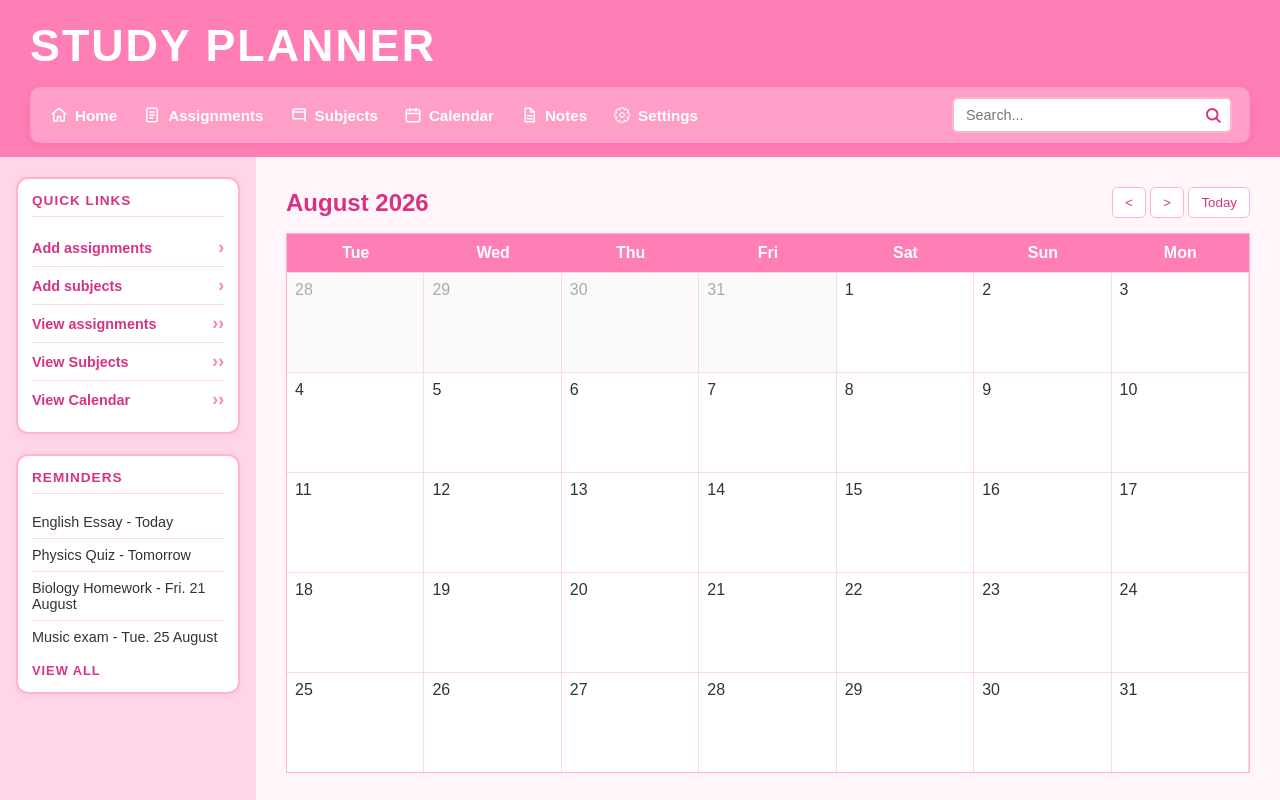
After one commit to chrxssy2023/study_planner, a Flask app: page /calendar in a window 1280 px wide. The commit adds this page. Run offline with Flask 3, Linux system fonts and the light colour scheme.

Commit message:
Added calendar and notes page. Completed work on calendar page

```diff
--- a/main.py
+++ b/main.py
@@ -52,7 +52,8 @@ def get_types():
 def get_subjects():
     con = create_connection(DATABASE)
     cur = con.cursor()
-    cur.execute("SELECT id, subject_name, teacher_name FROM subjects ORDER BY subject_name")
+    cur.execute("SELECT id, subject_name, teacher_name " \
+    "FROM subjects ORDER BY subject_name")
     rows = cur.fetchall()
     con.close()
     return rows
@@ -170,5 +171,15 @@ def subjects():
     return render_template("subjects.html", subjects=subject_list)
 
 
+@app.route("/calendar")
+def calendar():
+    return render_template("calendar.html")
+
+
+@app.route("/notes")
+def notes():
+    return render_template("notes.html")
+
+
 if __name__ == "__main__":
     app.run(host="0.0.0.0", port=81, debug=True)
--- a/static/css/style.css
+++ b/static/css/style.css
@@ -310,3 +310,64 @@ input[type="submit"] {
 input[type="submit"]:hover {
     background: #ff4d94;
 }
+
+.calendar {
+    width: 100%;
+}
+
+.calendar-header {
+    display: flex;
+    justify-content: space-between;
+    align-items: center;
+    margin-bottom: 15px;
+}
+
+.calendar-header h2 {
+    margin: 0;
+    font-size: 1.5rem;
+}
+
+.calendar-header button {
+    padding: 7px 12px;
+    background: white;
+    border: 1px solid #ffb3d1;
+    border-radius: 5px;
+    color: #d63384;
+    cursor: pointer;
+}
+
+.calendar-header button:hover {
+    background: #ffe4ef;
+}
+
+.calendar-grid {
+    display: grid;
+    grid-template-columns: repeat(7, 1fr);
+    background: white;
+    border: 1px solid #ffb3d1;
+}
+
+.day-name {
+    background: #ff7eb6;
+    color: white;
+    padding: 10px;
+    text-align: center;
+    font-weight: bold;
+}
+
+.day {
+    height: 100px;
+    padding: 8px;
+    border-top: 1px solid #ffd6e8;
+    border-right: 1px solid #ffd6e8;
+    background: white;
+}
+
+.day:hover {
+    background: #fff0f6;
+}
+
+.other-month {
+    color: #aaa;
+    background: #fafafa;
+}
--- a/templates/base.html
+++ b/templates/base.html
@@ -4,6 +4,7 @@
     <meta charset="UTF-8">
     <title>Study Planner</title>
     <link type="text/css" rel="stylesheet" href="/static/css/style.css">
+
 </head>
 <body>
     <header class="top-header">
@@ -37,7 +38,7 @@
                         </a>
                     </li>
                     <li>
-                        <a href="#">
+                        <a href="/notes">
                             <img src="/static/images/notes.svg" alt="Notes" class="nav-icon">
                             Notes
                         </a>
@@ -69,7 +70,7 @@
                     <li>Add subjects</li>
                     <li><a href="/assignments">View assignments</a></li>
                     <li><a href="/subjects">View Subjects</a></li>
-                    <li>View Calendar</li>
+                    <li><a href="/calendar">View Calendar</a></li>
                 </ul>
             </section>
             <section class="sidebar-box">
--- /dev/null
+++ b/templates/calendar.html
@@ -0,0 +1,71 @@
+{% extends "base.html" %}
+
+{% block main %}
+
+<div class="calendar">
+
+    <div class="calendar-header">
+        <h2>August 2026</h2>
+
+        <div>
+            <button>&lt;</button>
+            <button>&gt;</button>
+            <button>Today</button>
+        </div>
+    </div>
+
+    <div class="calendar-grid">
+
+        <div class="day-name">Tue</div>
+        <div class="day-name">Wed</div>
+        <div class="day-name">Thu</div>
+        <div class="day-name">Fri</div>
+        <div class="day-name">Sat</div>
+        <div class="day-name">Sun</div>
+        <div class="day-name">Mon</div>
+
+        <div class="day other-month">28</div>
+        <div class="day other-month">29</div>
+        <div class="day other-month">30</div>
+        <div class="day other-month">31</div>
+        <div class="day">1</div>
+        <div class="day">2</div>
+        <div class="day">3</div>
+        <div class="day">4</div>
+
+        <div class="day">5</div>
+        <div class="day">6</div>
+        <div class="day">7</div>
+        <div class="day">8</div>
+        <div class="day">9</div>
+        <div class="day">10</div>
+        <div class="day">11</div>
+
+        <div class="day">12</div>
+        <div class="day">13</div>
+        <div class="day">14</div>
+        <div class="day">15</div>
+        <div class="day">16</div>
+        <div class="day">17</div>
+        <div class="day">18</div>
+
+        <div class="day">19</div>
+        <div class="day">20</div>
+        <div class="day">21</div>
+        <div class="day">22</div>
+        <div class="day">23</div>
+        <div class="day">24</div>
+        <div class="day">25</div>
+
+        <div class="day">26</div>
+        <div class="day">27</div>
+        <div class="day">28</div>
+        <div class="day">29</div>
+        <div class="day">30</div>
+        <div class="day">31</div>
+
+    </div>
+
+</div>
+
+{% endblock %}
```
Also changed, not shown: templates/index.html (+54 -2 lines), templates/notes.html (added).
